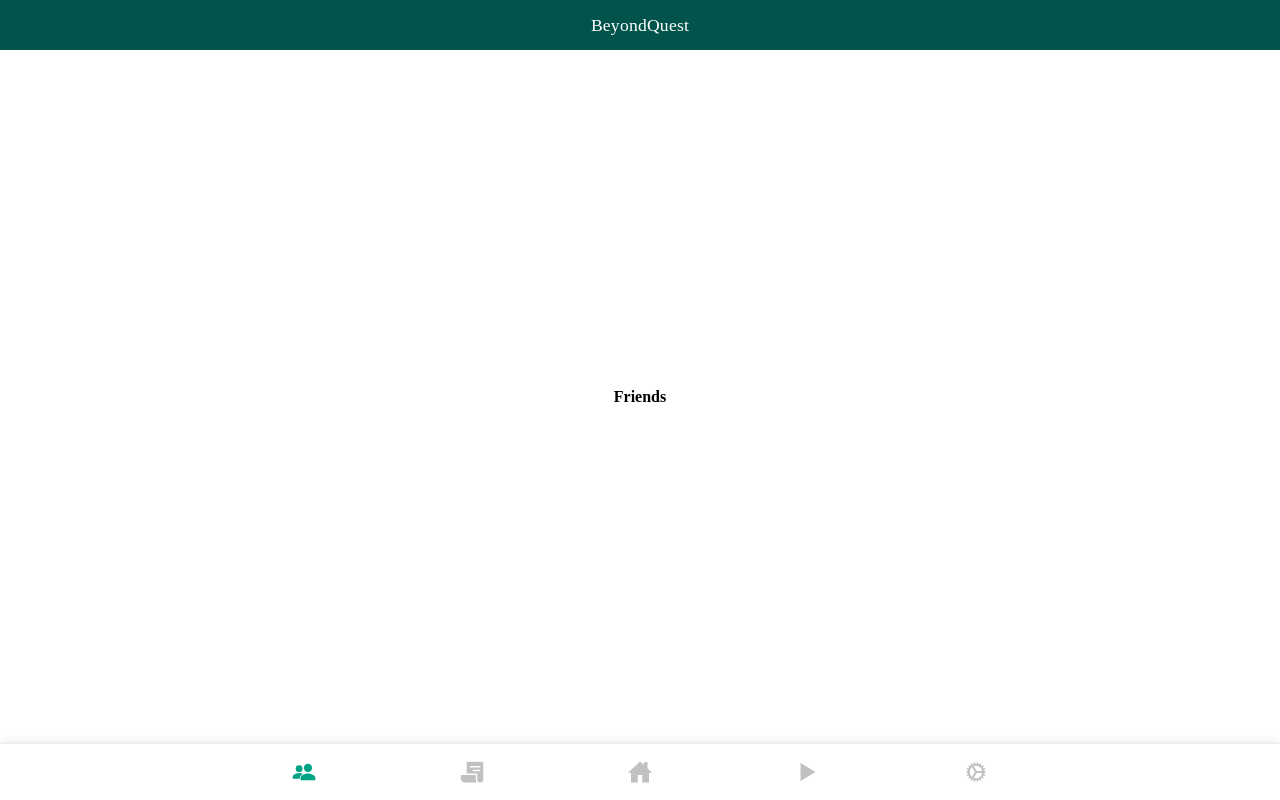
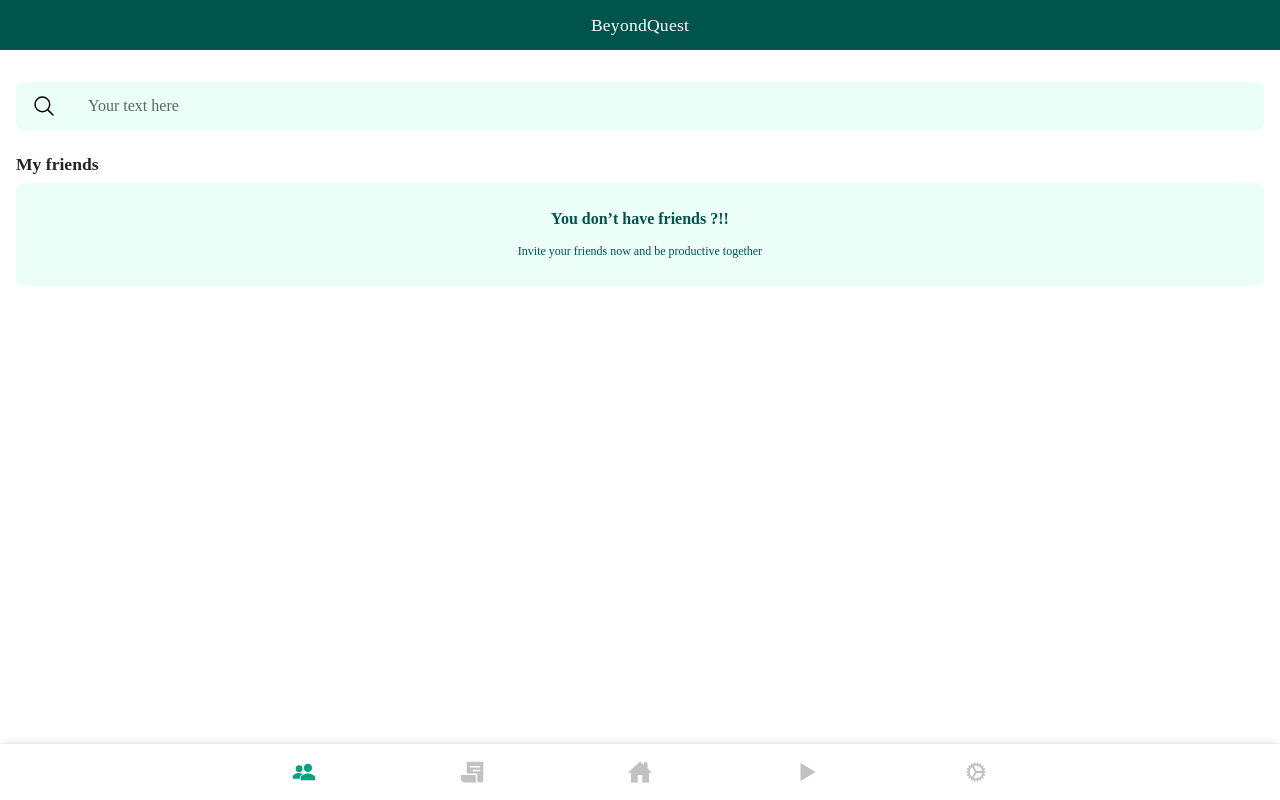
Before and after one commit to thomasperge/beyondquest, a React (Vite) app: page /friends in a window 1280 px wide. Built offline with nearby package versions, Linux system fonts and the light colour scheme; a web font is replaced by a local one.

Commit message:
feat: adding friends

```diff
--- a/src/components/input/input.tsx
+++ b/src/components/input/input.tsx
@@ -13,11 +13,12 @@
   fontWeight?: string;
   padding?: string;
   className?: string
+  onChange?: (e: React.ChangeEvent<HTMLInputElement>) => void;
 }
 
-const InputComponent: React.FC<ContainerProps> = ({ ...styles }) => {
+const InputComponent: React.FC<ContainerProps> = ({ onChange, ...styles }) => {
   return (
-    <input className={styles.className} type={styles.type} placeholder={styles.text} style={styles} />
+    <input onChange={onChange} className={styles.className} type={styles.type} placeholder={styles.text} style={styles} />
   );
 };
 
--- /dev/null
+++ b/src/enum/userInformation.ts
@@ -0,0 +1,11 @@
+export interface UserInformationsDto {
+  name: string;
+  lastname: string;
+  age: string;
+  country: string;
+}
+
+export interface UserDataDto {
+  userdata: UserInformationsDto
+	usercategorie: string[]
+}
--- /dev/null
+++ b/src/pages/friends/friends.css
@@ -0,0 +1,5 @@
+.custom-input {
+  --background: var(--ion-color-50);
+  --border-color: black;
+  --border-radius: 0.5rem;
+}
--- a/src/pages/friends/friends.tsx
+++ b/src/pages/friends/friends.tsx
@@ -1,8 +1,40 @@
+import { IonItem, IonIcon, IonInput } from "@ionic/react";
+import { searchOutline } from "ionicons/icons";
+import './friends.css'
+import HeadingComponent from "../../components/heading/heading.js";
+
 const Friends: React.FC = () => {
+  return (
+    <div className="container ion-padding-vertical" style={{ height: "100%", color: "black", fontWeight: '600' }}>
+      <IonItem lines="none" className="custom-input ion-margin-vertical">
+        <IonIcon icon={searchOutline} slot="start" />
+        <IonInput placeholder="Your text here" className="input-text"></IonInput>
+      </IonItem>
 
-  return (
-    <div className="container flex" style={{ height: "100%", color: "black", fontWeight: '600' }}>
-      Friends
+      <HeadingComponent
+        text="My friends"
+        fontSize="1.1rem"
+        fontWeight="600"
+        color="var(--ion-color-dark)"
+        padding=".5rem 0 .5rem 0"
+      />
+
+      <div className="friends-challenge-container flex column">
+        <HeadingComponent
+          text="You don’t have friends ?!!"
+          fontSize="1rem"
+          fontWeight="600"
+          color="var(--ion-color-800)"
+        />
+
+        <HeadingComponent
+          text="Invite your friends now and be productive together"
+          fontSize=".75rem"
+          fontWeight="400"
+          padding="0 1.6rem"
+          color="var(--ion-color-800)"
+        />
+      </div>
     </div>
   );
 };
--- a/src/pages/register/hobbies/hobbies.tsx
+++ b/src/pages/register/hobbies/hobbies.tsx
@@ -1,4 +1,4 @@
-import { IonContent,IonPage,IonToast} from "@ionic/react";
+import { IonContent, IonPage, IonToast } from "@ionic/react";
 import { useHistory } from "react-router";
 import { useState } from "react";
 import ProgressBarComponent from "../../../components/progressbar/progressbar.js";
@@ -10,7 +10,7 @@
 import "./hobbies.css";
 
 const Hobbies: React.FC = () => {
-  const history = useHistory();
+  const history = useHistory()
 
   // Toast
   const [toastIsShown, setToastIsShown] = useState(false);
@@ -71,7 +71,7 @@
               <ScrollableHobbiesList
                 categories={categories}
                 selectedCategories={selectedCategories}
-                onCategoryClick={handleCategoryClick}/>
+                onCategoryClick={handleCategoryClick} />
             </div>
           </div>
 
--- a/src/pages/register/informations/information.tsx
+++ b/src/pages/register/informations/information.tsx
@@ -1,6 +1,7 @@
 import { IonContent, IonPage, IonToast } from "@ionic/react";
 import { useState } from "react";
 import { useHistory } from "react-router";
+import { UserInformationsDto } from "../../../enum/userInformation.js";
 import ProgressBarComponent from "../../../components/progressbar/progressbar.js";
 import HeadingComponent from "../../../components/heading/heading.js";
 import arrowSvg from "./../../../assets/svg/leftarrow.svg";
@@ -15,6 +16,22 @@
 	// Toast
 	const [toastIsShown, setToastIsShown] = useState(false);
 
+	// Form
+	const [formData, setFormData] = useState<UserInformationsDto>({
+		name: '',
+		lastname: '',
+		age: '',
+		country: ''
+	});
+
+	const handleInputChange = (e: React.ChangeEvent<HTMLInputElement>, fieldName: keyof UserInformationsDto) => {
+		const value = e.target.value;
+		setFormData(prevData => ({
+			...prevData,
+			[fieldName]: value
+		}));
+	};
+
 	const validateInputs = () => {
 		const inputs = document.querySelectorAll(".input-field");
 		let allFilled = true;
@@ -27,6 +44,16 @@
 		});
 
 		return allFilled
+	};
+
+	const handleSubmit = () => {
+		if (validateInputs()) {
+			// Redirect to the next page and pass form data
+			history.push('/signup/hobbies', formData);
+		} else {
+			// Show toast message if form validation fails
+			setToastIsShown(true);
+		}
 	};
 
 	return (
@@ -75,6 +102,7 @@
 								fontWeight="500"
 								padding=".8rem 1rem"
 								className="input-field"
+								onChange={(e) => handleInputChange(e, 'name')}
 							></InputComponent>
 
 							<InputComponent
@@ -134,7 +162,9 @@
 							padding=".5rem"
 							onClick={() => {
 								if (validateInputs()) {
-									history.push('/signup/hobbies', 'root')
+									history.push('/signup/hobbies', {
+										name: "John Doe"
+									})
 								} else {
 									setToastIsShown(true);
 								}
--- a/src/theme/variables.css
+++ b/src/theme/variables.css
@@ -10,6 +10,7 @@
   --ion-color-600: #00A286;
   --ion-color-800: #00544B;
   --ion-color-950: #00302B;
+  --ion-color-950-low: #00302bb4;
 
   --ion-gradient-400: linear-gradient(0deg, rgba(0,162,134,1) 0%, rgba(2,199,170,1) 100%);
 
```
